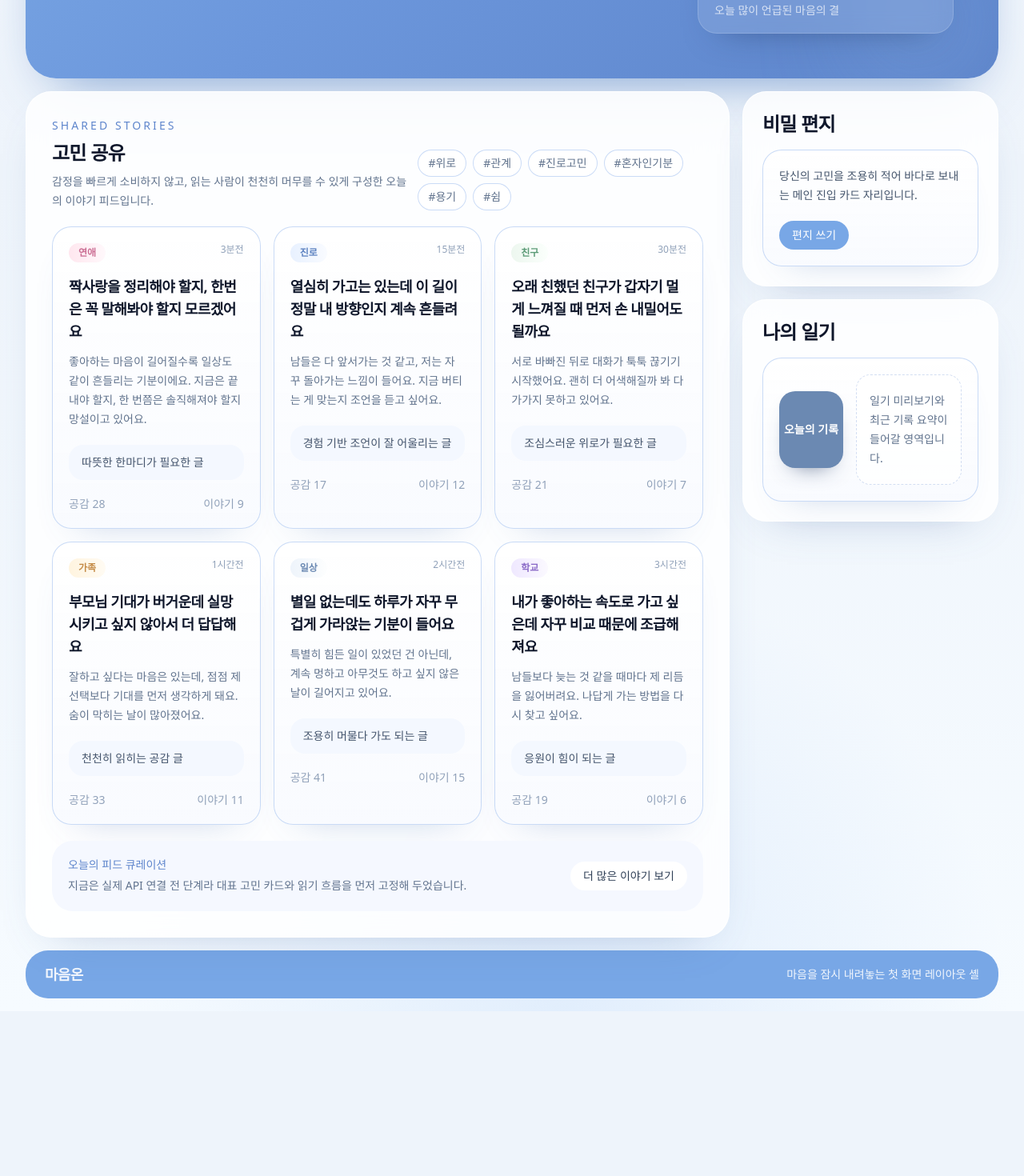
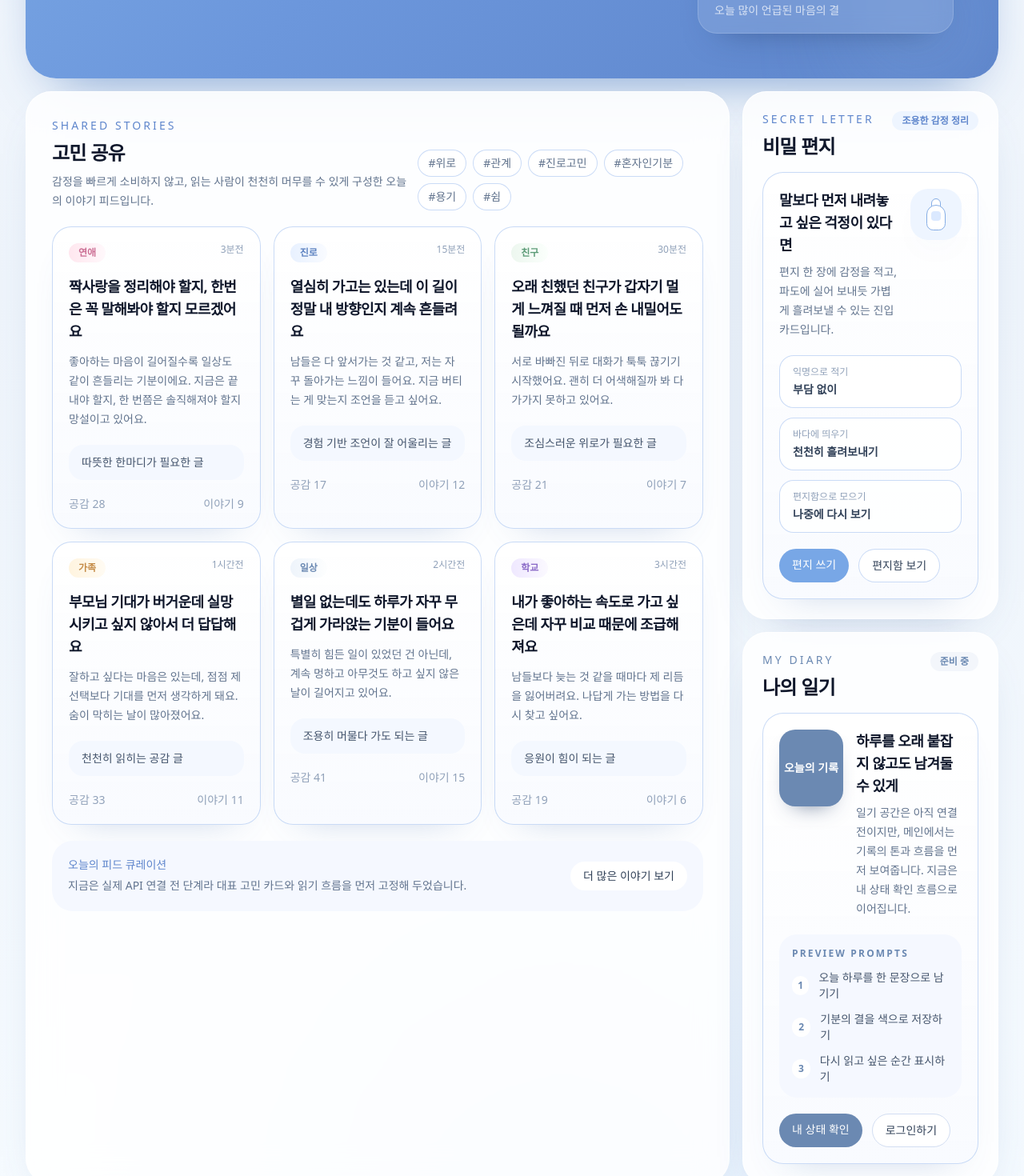
Before and after one commit to prgrms-be-devcourse/NBE8-10-final-Team05, a Next.js app in the folder front/: page / in a window 1280 px wide. Shown: the part 760-2230 px from the top of the page at 80% size. Before the commit the page ends 2024 px from the top, so only its background shows below. Built offline with nearby package versions, Linux system fonts and the light colour scheme; no server answers.

Commit message:
feat(front):#56 보조 패널을 서비스 진입 카드 형태로 구체화

```diff
--- a/front/src/app/page.tsx
+++ b/front/src/app/page.tsx
@@ -18,6 +18,18 @@ const heroSignals = [
 ];
 
 const storyTopics = ["#위로", "#관계", "#진로고민", "#혼자인기분", "#용기", "#쉼"];
+
+const secretLetterSignals = [
+  { label: "익명으로 적기", value: "부담 없이" },
+  { label: "바다에 띄우기", value: "천천히 흘려보내기" },
+  { label: "편지함으로 모으기", value: "나중에 다시 보기" },
+];
+
+const diaryPreviewItems = [
+  "오늘 하루를 한 문장으로 남기기",
+  "기분의 결을 색으로 저장하기",
+  "다시 읽고 싶은 순간 표시하기",
+];
 
 const storyFeedItems: StoryItem[] = [
   {
@@ -125,6 +137,21 @@ function StoryCard({ item }: { item: StoryItem }) {
         <span>이야기 {item.comments}</span>
       </div>
     </article>
+  );
+}
+
+function SideSignalPill({
+  label,
+  value,
+}: {
+  label: string;
+  value: string;
+}) {
+  return (
+    <div className="rounded-[18px] border border-[var(--border-soft)] bg-white/80 px-4 py-3">
+      <p className="text-xs font-medium text-slate-400">{label}</p>
+      <p className="mt-1 text-sm font-semibold text-slate-700">{value}</p>
+    </div>
   );
 }
 
@@ -310,20 +337,64 @@ export default function Home() {
 
             <aside className="flex flex-col gap-4">
               <section className="home-panel rounded-[30px] p-6">
-                <h2 className="text-2xl font-semibold tracking-[-0.03em] text-slate-900">
+                <div className="flex items-start justify-between gap-3">
+                  <div>
+                    <p className="text-sm font-medium uppercase tracking-[0.22em] text-[var(--brand-deep)]">
+                      Secret Letter
+                    </p>
+                    <h2 className="mt-2 text-2xl font-semibold tracking-[-0.03em] text-slate-900">
                       비밀 편지
                     </h2>
-                <div className="home-card mt-4 rounded-[24px] p-5">
-                  <p className="text-sm leading-6 text-slate-600">
-                    당신의 고민을 조용히 적어 바다로 보내는 메인 진입 카드
-                    자리입니다.
+                  </div>
+                  <span className="rounded-full bg-[#eef5ff] px-3 py-1 text-xs font-semibold text-[var(--brand-deep)]">
+                    조용한 감정 정리
+                  </span>
+                </div>
+
+                <div className="home-card mt-4 rounded-[26px] p-5">
+                  <div className="flex items-start justify-between gap-4">
+                    <div>
+                      <p className="text-lg font-semibold tracking-[-0.03em] text-slate-900">
+                        말보다 먼저 내려놓고 싶은 걱정이 있다면
                       </p>
+                      <p className="mt-2 text-sm leading-6 text-slate-500">
+                        편지 한 장에 감정을 적고, 파도에 실어 보내듯 가볍게
+                        흘려보낼 수 있는 진입 카드입니다.
+                      </p>
+                    </div>
+                    <div className="flex h-16 w-16 shrink-0 items-center justify-center rounded-[22px] bg-[#eef5ff] shadow-[0_18px_36px_-28px_rgba(73,105,160,0.55)]">
+                      <div className="relative h-10 w-8">
+                        <div className="absolute left-1/2 top-0 h-3 w-3 -translate-x-1/2 rounded-t-md border border-[#84ace5] bg-white" />
+                        <div className="absolute left-1/2 top-2 h-8 w-6 -translate-x-1/2 rounded-[1rem_1rem_0.7rem_0.7rem] border border-[#84ace5] bg-white" />
+                        <div className="absolute left-1/2 top-4 h-3 w-3 -translate-x-1/2 rounded-sm bg-[#dbe9ff]" />
+                      </div>
+                    </div>
+                  </div>
+
+                  <div className="mt-5 grid gap-3">
+                    {secretLetterSignals.map((signal) => (
+                      <SideSignalPill
+                        key={signal.label}
+                        label={signal.label}
+                        value={signal.value}
+                      />
+                    ))}
+                  </div>
+
+                  <div className="mt-5 flex flex-wrap gap-3">
                     <Link
                       href="/letters/write"
-                    className="mt-5 inline-flex rounded-full bg-[var(--brand)] px-4 py-2 text-sm font-medium text-white transition hover:bg-[var(--brand-deep)]"
+                      className="inline-flex rounded-full bg-[var(--brand)] px-4 py-2.5 text-sm font-medium text-white transition hover:bg-[var(--brand-deep)]"
                     >
                       편지 쓰기
                     </Link>
+                    <Link
+                      href="/letters/mailbox"
+                      className="inline-flex rounded-full border border-[var(--border-soft)] bg-white px-4 py-2.5 text-sm font-medium text-slate-700 transition hover:border-[var(--brand)]"
+                    >
+                      편지함 보기
+                    </Link>
+                  </div>
                 </div>
               </section>
 
@@ -331,15 +402,69 @@ export default function Home() {
                 id="diary"
                 className="home-panel rounded-[30px] p-6"
               >
-                <h2 className="text-2xl font-semibold tracking-[-0.03em] text-slate-900">
+                <div className="flex items-start justify-between gap-3">
+                  <div>
+                    <p className="text-sm font-medium uppercase tracking-[0.22em] text-[#6b89b2]">
+                      My Diary
+                    </p>
+                    <h2 className="mt-2 text-2xl font-semibold tracking-[-0.03em] text-slate-900">
                       나의 일기
                     </h2>
-                <div className="home-card mt-4 flex min-h-40 items-center justify-between gap-4 rounded-[24px] p-5">
-                  <div className="flex h-24 w-20 items-center justify-center rounded-[20px] bg-[#6b89b2] text-sm font-semibold text-white shadow-[0_14px_28px_-18px_rgba(40,64,102,0.8)]">
+                  </div>
+                  <span className="rounded-full bg-[#f3f6fb] px-3 py-1 text-xs font-semibold text-[#6b89b2]">
+                    준비 중
+                  </span>
+                </div>
+
+                <div className="home-card mt-4 rounded-[26px] p-5">
+                  <div className="flex items-start gap-4">
+                    <div className="flex h-24 w-20 shrink-0 items-center justify-center rounded-[20px] bg-[#6b89b2] text-sm font-semibold text-white shadow-[0_14px_28px_-18px_rgba(40,64,102,0.8)]">
                       오늘의 기록
                     </div>
-                  <div className="flex-1 rounded-[18px] border border-dashed border-[#d3def2] bg-white/80 px-4 py-5 text-sm leading-6 text-slate-500">
-                    일기 미리보기와 최근 기록 요약이 들어갈 영역입니다.
+                    <div>
+                      <p className="text-lg font-semibold tracking-[-0.03em] text-slate-900">
+                        하루를 오래 붙잡지 않고도 남겨둘 수 있게
+                      </p>
+                      <p className="mt-2 text-sm leading-6 text-slate-500">
+                        일기 공간은 아직 연결 전이지만, 메인에서는 기록의 톤과
+                        흐름을 먼저 보여줍니다. 지금은 내 상태 확인 흐름으로
+                        이어집니다.
+                      </p>
+                    </div>
+                  </div>
+
+                  <div className="mt-5 rounded-[22px] bg-[#f5f8ff] px-4 py-4">
+                    <p className="text-xs font-semibold uppercase tracking-[0.18em] text-[#6b89b2]">
+                      Preview Prompts
+                    </p>
+                    <div className="mt-3 space-y-3">
+                      {diaryPreviewItems.map((item, index) => (
+                        <div
+                          key={item}
+                          className="flex items-center gap-3 text-sm text-slate-600"
+                        >
+                          <span className="flex h-6 w-6 items-center justify-center rounded-full bg-white text-xs font-semibold text-[#6b89b2]">
+                            {index + 1}
+                          </span>
+                          <span>{item}</span>
+                        </div>
+                      ))}
+                    </div>
+                  </div>
+
+                  <div className="mt-5 flex flex-wrap gap-3">
+                    <Link
+                      href="/dashboard"
+                      className="inline-flex rounded-full bg-[#6b89b2] px-4 py-2.5 text-sm font-medium text-white transition hover:bg-[#5e7ba3]"
+                    >
+                      내 상태 확인
+                    </Link>
+                    <Link
+                      href="/login"
+                      className="inline-flex rounded-full border border-[#d3def2] bg-white px-4 py-2.5 text-sm font-medium text-slate-700 transition hover:border-[#6b89b2]"
+                    >
+                      로그인하기
+                    </Link>
                   </div>
                 </div>
               </section>
```
Lines whose indentation alone changed are shown as unchanged.
